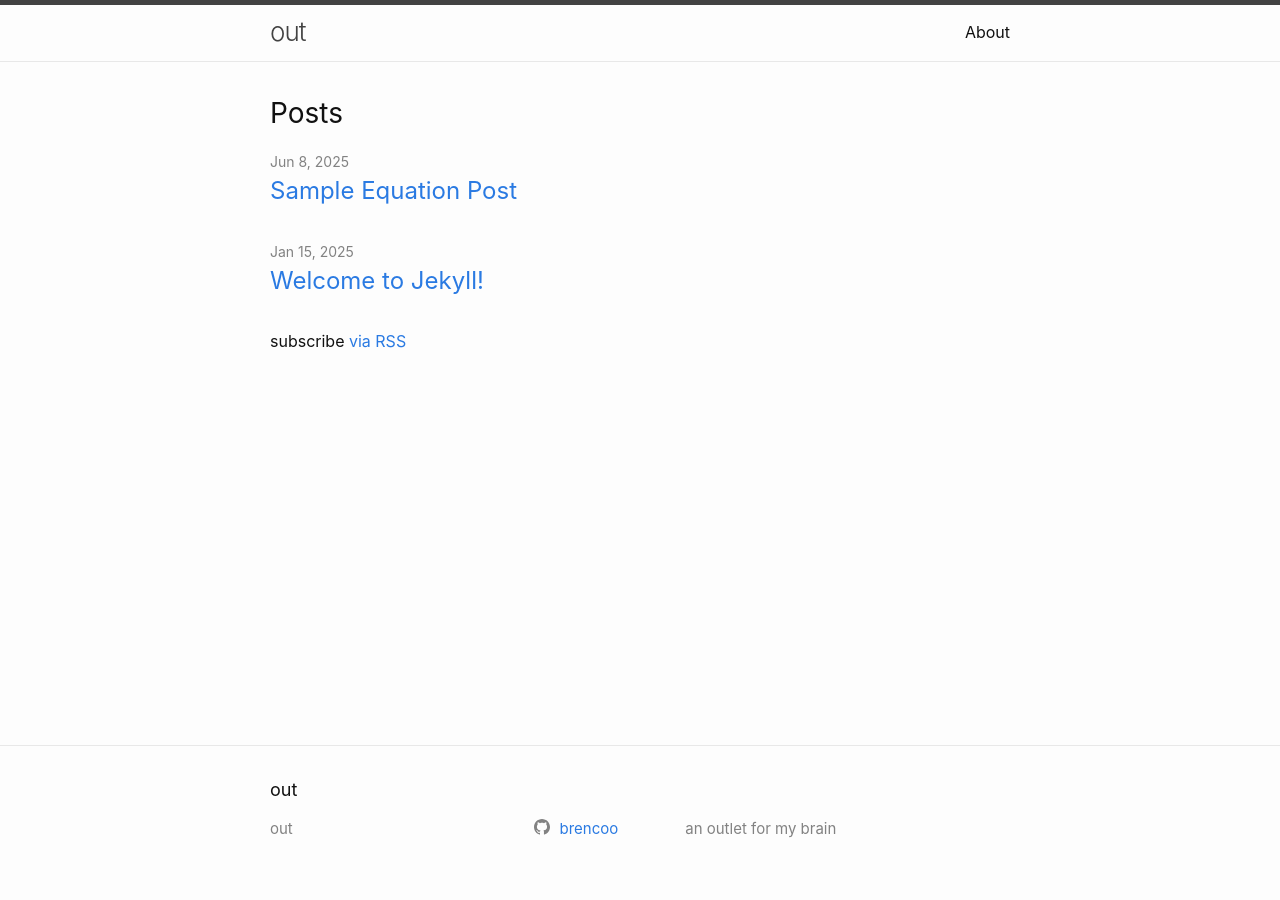
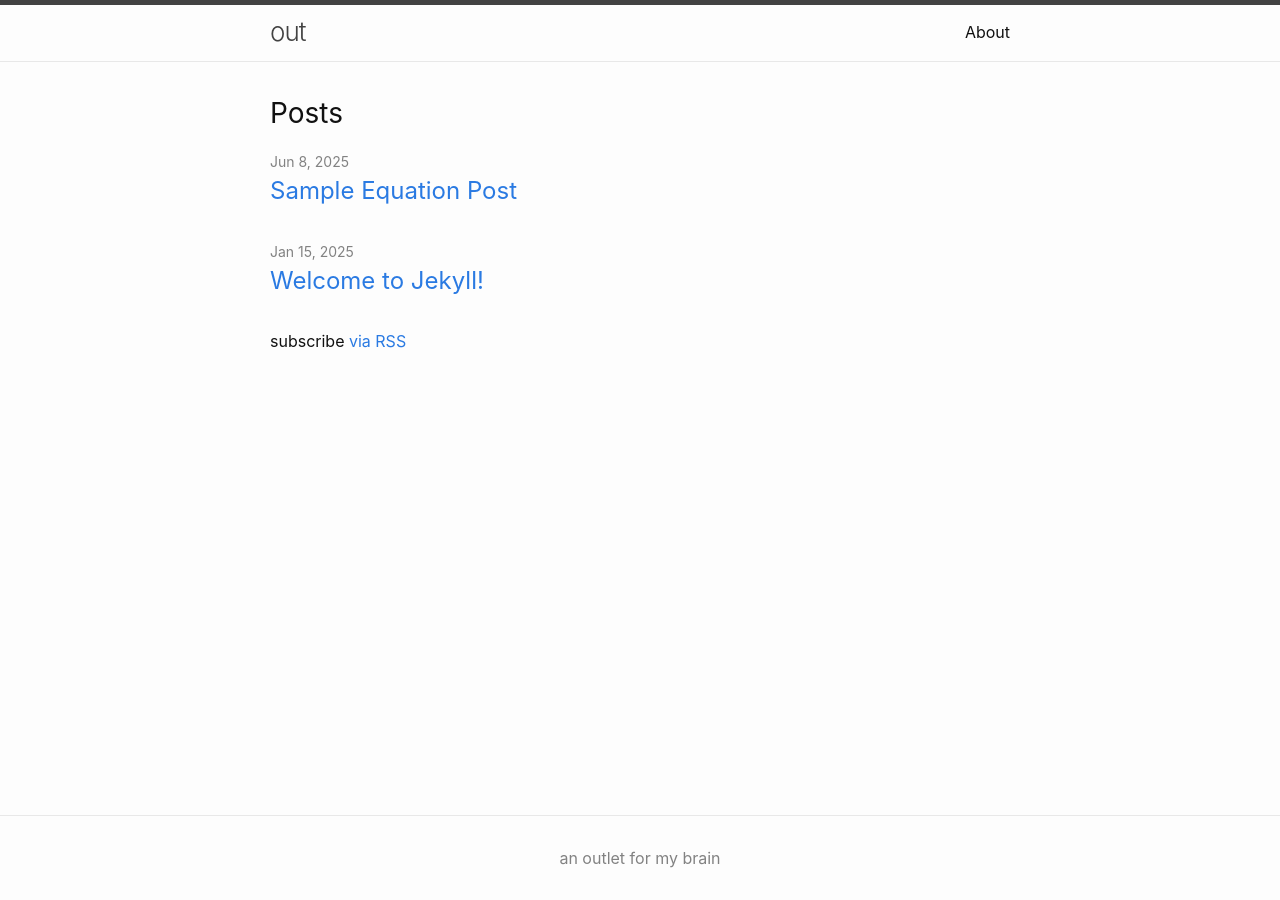
Before and after one commit to brencoo/brencoo.github.io, a Jekyll site: the page built from index.markdown, in a window 1280 px wide. Built offline with Jekyll 4.4.1, drawn with Linux system fonts in a browser that asks for light colours.

Commit message:
Simplify footer

```diff
--- a/_includes/footer.html
+++ b/_includes/footer.html
@@ -2,34 +2,7 @@
   <data class="u-url" href="{{ "/" | relative_url }}"></data>
 
   <div class="wrapper">
-
-    <h2 class="footer-heading">{{ site.title | escape }}</h2>
-
-    <div class="footer-col-wrapper">
-      <div class="footer-col footer-col-1">
-        <ul class="contact-list">
-          <li class="p-name">
-            {%- if site.author -%}
-              {{ site.author | escape }}
-            {%- else -%}
-              {{ site.title | escape }}
-            {%- endif -%}
-            </li>
-            {%- if site.email -%}
-            <li><a class="u-email" href="mailto:{{ site.email }}">{{ site.email }}</a></li>
-            {%- endif -%}
-        </ul>
-      </div>
-
-      <div class="footer-col footer-col-2">
-        {%- include social.html -%}
-      </div>
-
-      <div class="footer-col footer-col-3">
-        <p>{{- site.description | escape -}}</p>
-      </div>
-    </div>
-
+    <p class="footer-tagline">{{- site.description | escape -}}</p>
   </div>
 
 </footer>
--- a/_sass/minima/_layout.scss
+++ b/_sass/minima/_layout.scss
@@ -108,6 +108,12 @@
 .site-footer {
   border-top: 1px solid $grey-color-light;
   padding: $spacing-unit 0;
+}
+
+.footer-tagline {
+  color: $grey-color;
+  margin: 0;
+  text-align: center;
 }
 
 .footer-heading {
```
